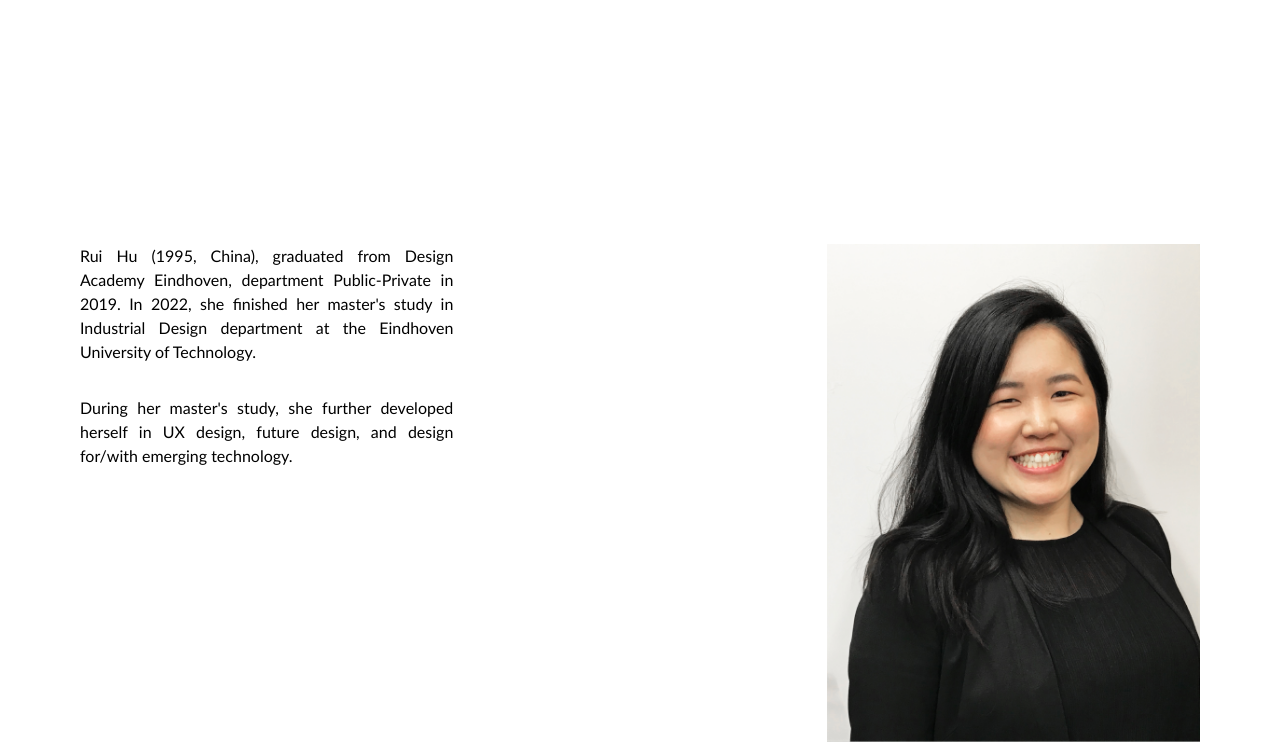
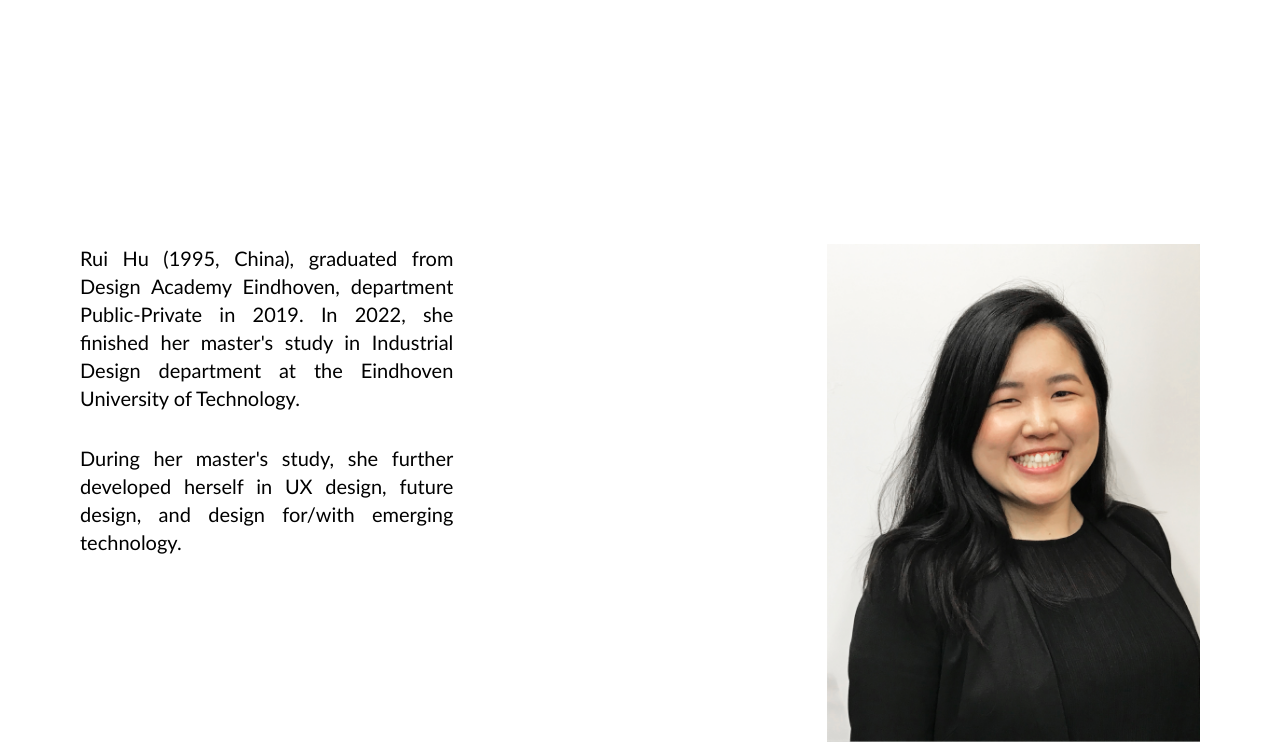
Before and after one commit to rickvanbalkom/portfolio-zoe, an Astro site: page /about in a window 1280 px wide. Shown: the part 72-816 px from the top of the page. Built offline with nearby package versions, Linux system fonts and the light colour scheme; Astro itself is replaced by a stand-in of ours.

Commit message:
increased font size on about page

```diff
--- a/src/pages/about.astro
+++ b/src/pages/about.astro
@@ -7,7 +7,7 @@ const title = "About";
 ---
 <BaseLayout pageTitle={title}>
   <div class="grid grid-cols-1 md:grid-cols-12 max-w-sm md:max-w-none mx-auto gap-y-10 sm:gap-y-24">
-    <div class="md:col-span-5 lg:col-span-4 text-justify">
+    <div class="md:col-span-5 lg:col-span-4 text-justify text-xl">
       <p class="mb-8">Rui Hu (1995, China), graduated from Design Academy Eindhoven, department Public-Private in 2019. In 2022, she finished her master's study in Industrial Design department at the Eindhoven University of Technology.</p>
       <p>During her master's study, she further developed herself in UX design, future design, and design for/with emerging technology.</p>
     </div>
```
